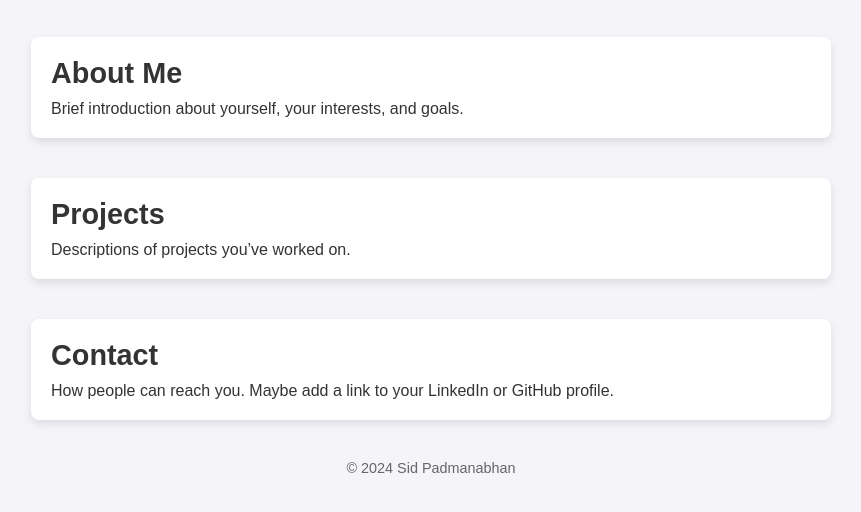
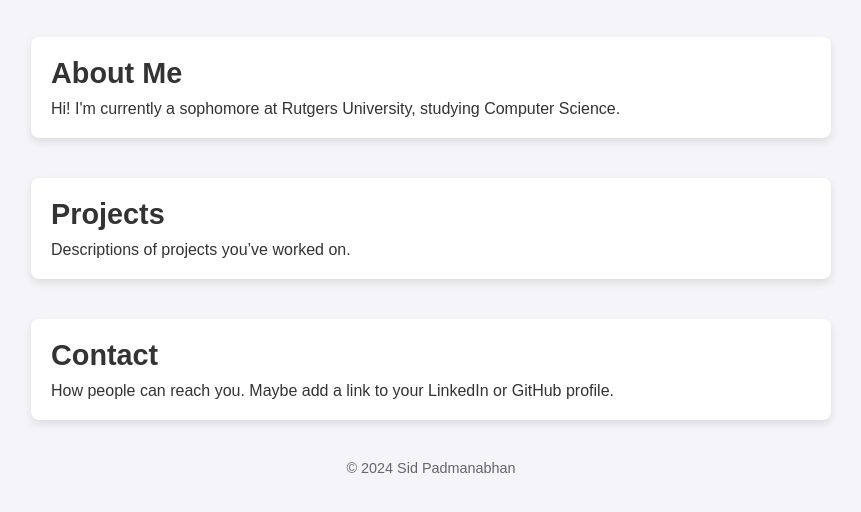
Before and after one commit to SidPadmanabhan/siddpadmanabhan, a plain HTML site: page index.html in a window 1280 px wide. Shown: the part 252-764 px from the top of the page, without its empty margins (209-1070 px from the left). Drawn offline with Linux system fonts and the light colour scheme.

Commit message:
Updated HTML and CSS files

```diff
--- a/index.html
+++ b/index.html
@@ -22,7 +22,7 @@
     <!-- "About Me" section -->
     <section id="about">
         <h2>About Me</h2> <!-- Section heading -->
-        <p>Brief introduction about yourself, your interests, and goals.</p> <!-- Paragraph providing information about yourself -->
+        <p>Hi! I'm currently a sophomore at Rutgers University, studying Computer Science. </p> <!-- Paragraph providing information about yourself -->
     </section>
 
     <!-- "Projects" section -->
```
